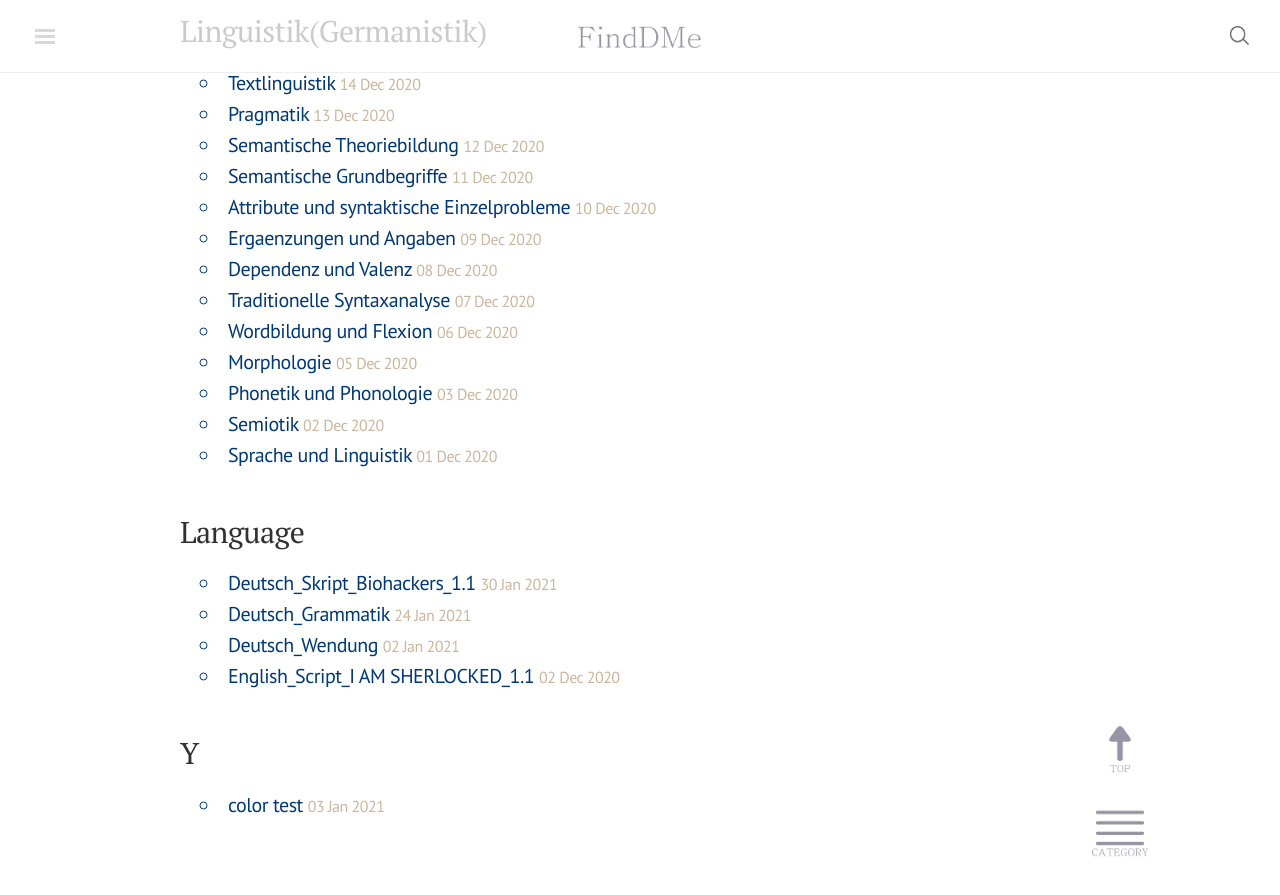
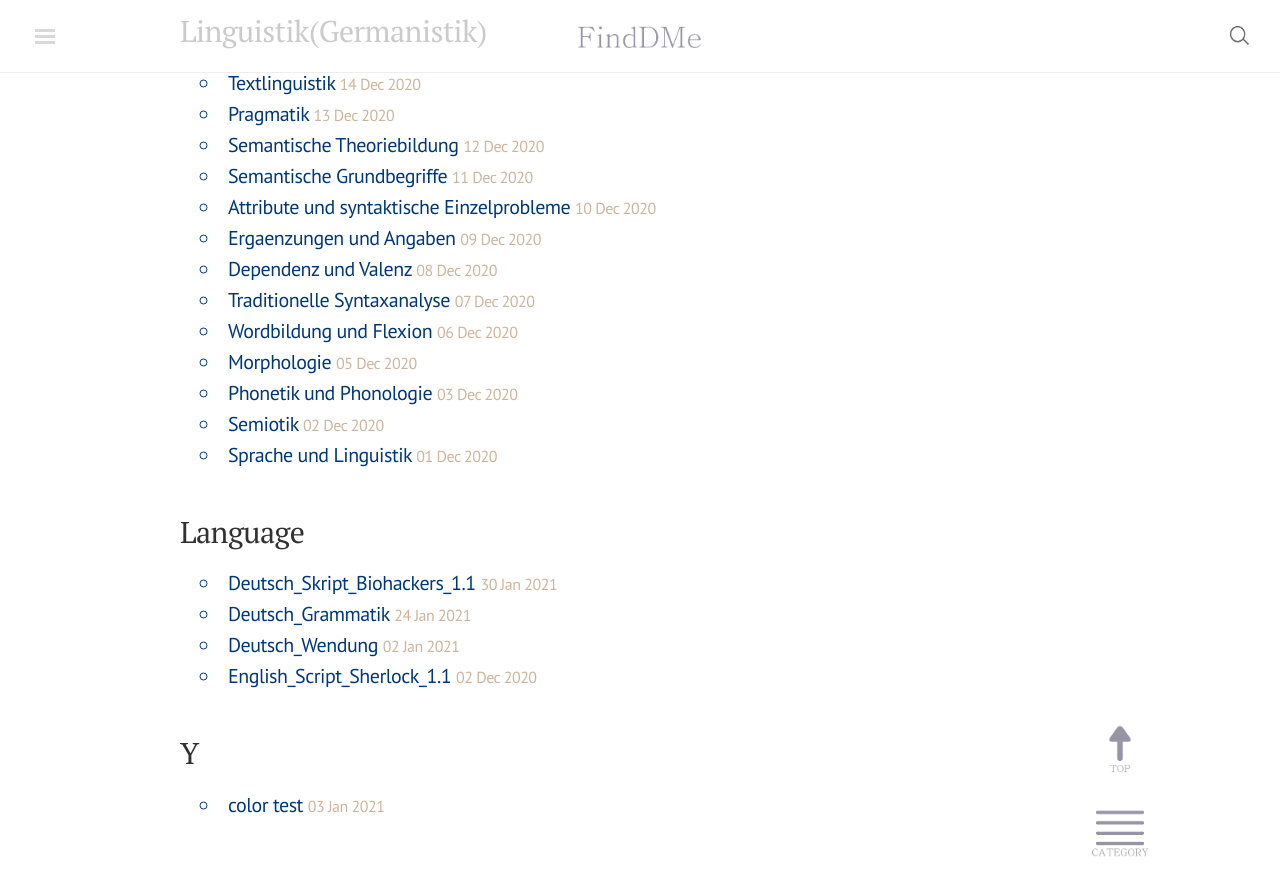
Before and after one commit to finddme/finddme.github.io, a Jekyll site: the page built from index.html, in a window 1280 px wide and 900 px high, scrolled down 989 px. Shown: the top 895 px of the window. Built offline with Jekyll 4.4.1, drawn with Linux system fonts in a browser that asks for light colours; nearby versions of some CDN libraries; comment, search, counter and statistics services are not loaded.

Commit message:
Update and rename 2020-12-02-Sherlock1.md to 2020-12-02-IAMSHERLOCKED1.md

```diff
--- a/_posts/2020-12-02-Sherlock1.md
+++ b/_posts/2020-12-02-IAMSHERLOCKED1.md
@@ -1,5 +1,5 @@
 ---
-title: English_Script_I AM SHERLOCKED_1.1
+title: English_Script_Sherlock_1.1
 category: Language
 tag: English
 ---
```
